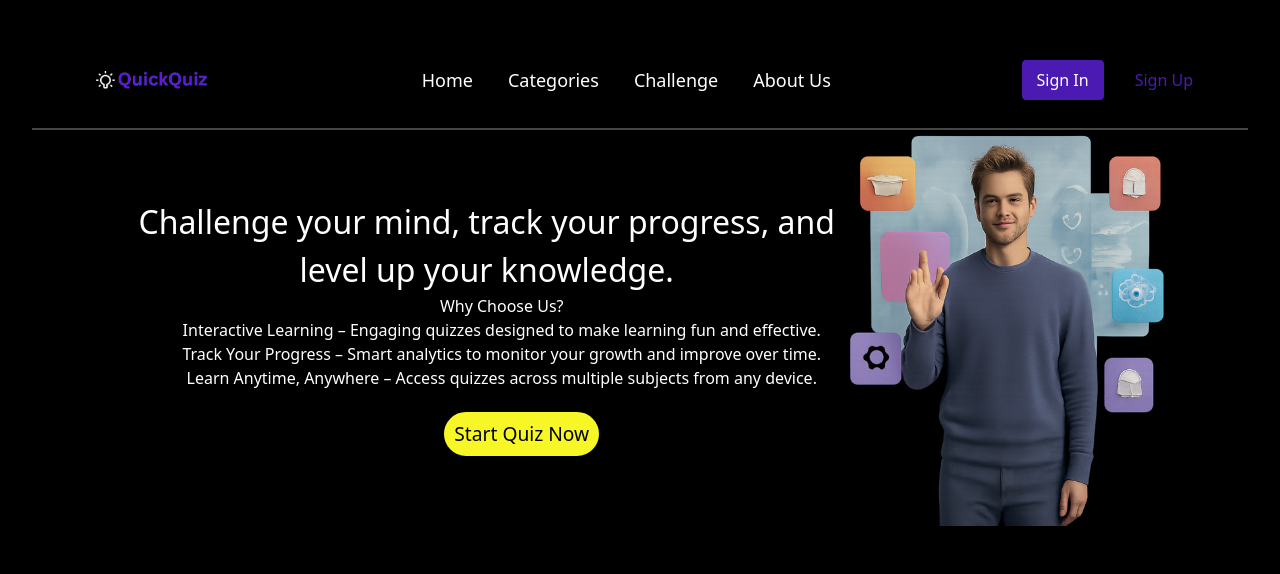
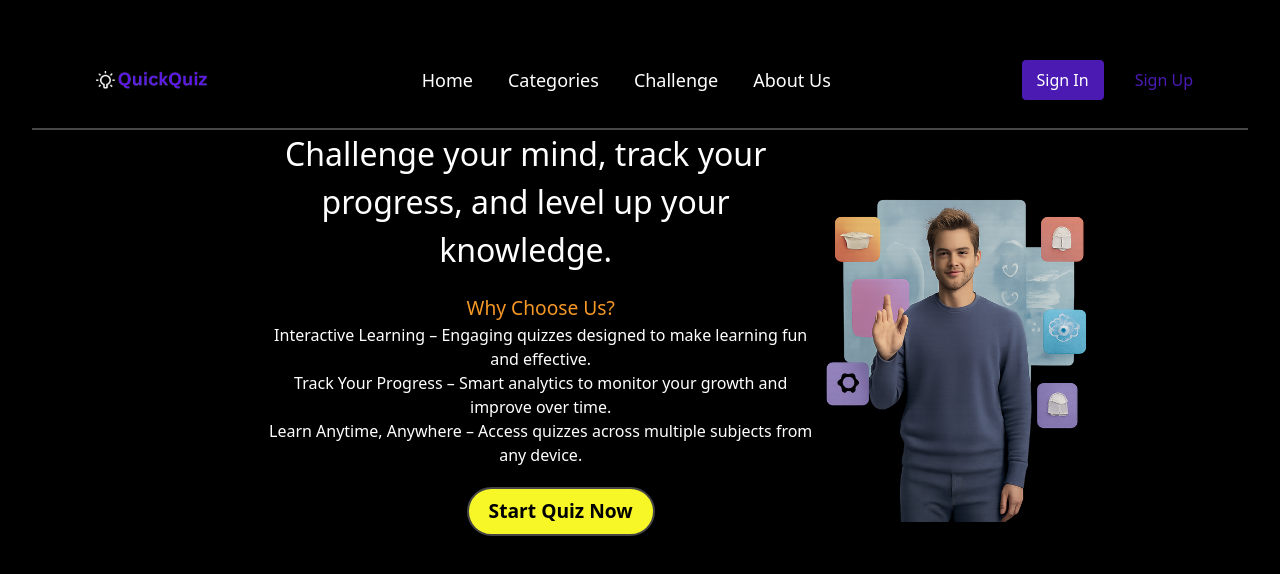
Before and after one commit to Danish8152/QuickQuiz-Frontend, a React (Vite) app: page / in a window 1280 px wide. Shown: the top 574 px of the page. Built offline with nearby package versions, Linux system fonts and the light colour scheme.

Commit message:
changes in hero section

```diff
--- a/src/Components/Hero.jsx
+++ b/src/Components/Hero.jsx
@@ -3,10 +3,10 @@ import "../assets/hero.css"
 
 function Hero() {
     return (
-        <section className="bg-black flex items-center justify-between">
+        <section className="bg-black flex items-center justify-between px-20">
             <div className="hero-info">
                 <h1 className="">Challenge your mind, track your progress, and level up your knowledge.</h1>
-                <div className="sub-hero"><h6>Why Choose Us?</h6>
+                <div className="sub-hero"><h6 className="">Why Choose Us?</h6>
                     <p>Interactive Learning – Engaging quizzes designed to make learning fun and effective.</p>
                     <p>Track Your Progress – Smart analytics to monitor your growth and improve over time.</p>
                     <p>Learn Anytime, Anywhere – Access quizzes across multiple subjects from any device.</p>
--- a/src/assets/hero.css
+++ b/src/assets/hero.css
@@ -5,7 +5,7 @@
 
 .hero-info
 {
-    padding-left: 100px;
+    padding-left: 200px;
 }
 
 .hero-info h1
@@ -15,13 +15,22 @@
 
 .hero-image
 {
-    padding-right: 70px;
+    padding-right: 150px;
+    padding-top: 50px;
 }
 
 .sub-hero
 {
     padding-left: 30px;
+    padding-top: 20px;
 }
+
+.sub-hero h6 {
+    font-size: larger;
+    color: rgb(245, 152, 38);
+    font-weight: 500;
+}
+
 
 .hero-cta
 {
@@ -34,12 +43,16 @@
     background-color: rgb(247, 247, 40);
     color: black;
     border-radius: 5cqmax;
-    border: 2px solid black;
+    border: 2px solid #444;
     padding: 8px;
-    padding-left: 10px;
-    padding-right: 10px;
+    padding-left: 20px;
+    padding-right: 20px;
     font-size: larger;
-    font-weight: 500;
+    font-weight: 700;
     cursor: pointer;
+}
 
+.hero-cta-btn:hover{
+    background-color: rgb(254, 254, 99);
+    transition: all 0.2s ease;
 }
```
